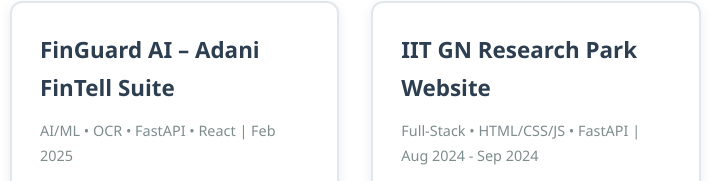
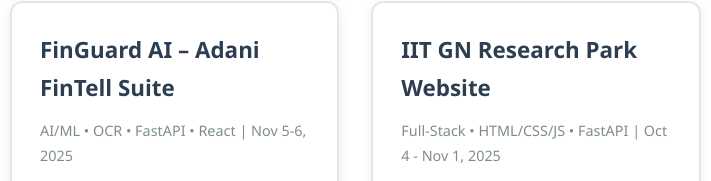
Before and after one commit to NitinBansa8955/Portfolio-Web, a plain HTML site: page projects.html in a window 1280 px wide. Shown: the part 542-723 px from the top of the page, 104-815 px from the left. Drawn offline with Linux system fonts and the light colour scheme.

Commit message:
Update project timelines to match resume

```diff
--- a/projects.html
+++ b/projects.html
@@ -129,7 +129,7 @@
         <!-- Project 1: FinGuard AI (Website) -->
         <article class="project-card">
           <h3>FinGuard AI – Adani FinTell Suite</h3>
-          <p class="meta">AI/ML • OCR • FastAPI • React | Feb 2025</p>
+          <p class="meta">AI/ML • OCR • FastAPI • React | Nov 5-6, 2025</p>
           <p>Runner-up at Finnovate Hack 2025. Developed an AI-powered expense anomaly detection and compliance monitoring system for enterprise invoice processing with real-time fraud detection.</p>
           <div class="result">
             <strong>Result:</strong> Achieved 80%+ OCR accuracy, real-time GST compliance validation, automated duplicate detection, and intelligent dashboards with NLP query capabilities.
@@ -144,7 +144,7 @@
         <!-- Project 2: Research Park Website -->
         <article class="project-card">
           <h3>IIT GN Research Park Website</h3>
-          <p class="meta">Full-Stack • HTML/CSS/JS • FastAPI | Aug 2024 - Sep 2024</p>
+          <p class="meta">Full-Stack • HTML/CSS/JS • FastAPI | Oct 4 - Nov 1, 2025</p>
           <p>Developed a full-stack website for IIT Gandhinagar Research Park with dynamic features including contact forms, News & Events page with real-time updates, and user-friendly interface.</p>
           <div class="result">
             <strong>Impact:</strong> Live website serving as the primary information hub for the IIT GN Research Park community.
```
Also changed, not shown: projects/3d-bioprinting.html (+1 -0 lines), projects/augmentation-impact.html (+1 -0 lines), projects/ci-cd-breast-cancer.html (+1 -0 lines), projects/finguard-ai.html (+1 -1 lines), projects/iitgn-research-park.html (+1 -0 lines).
